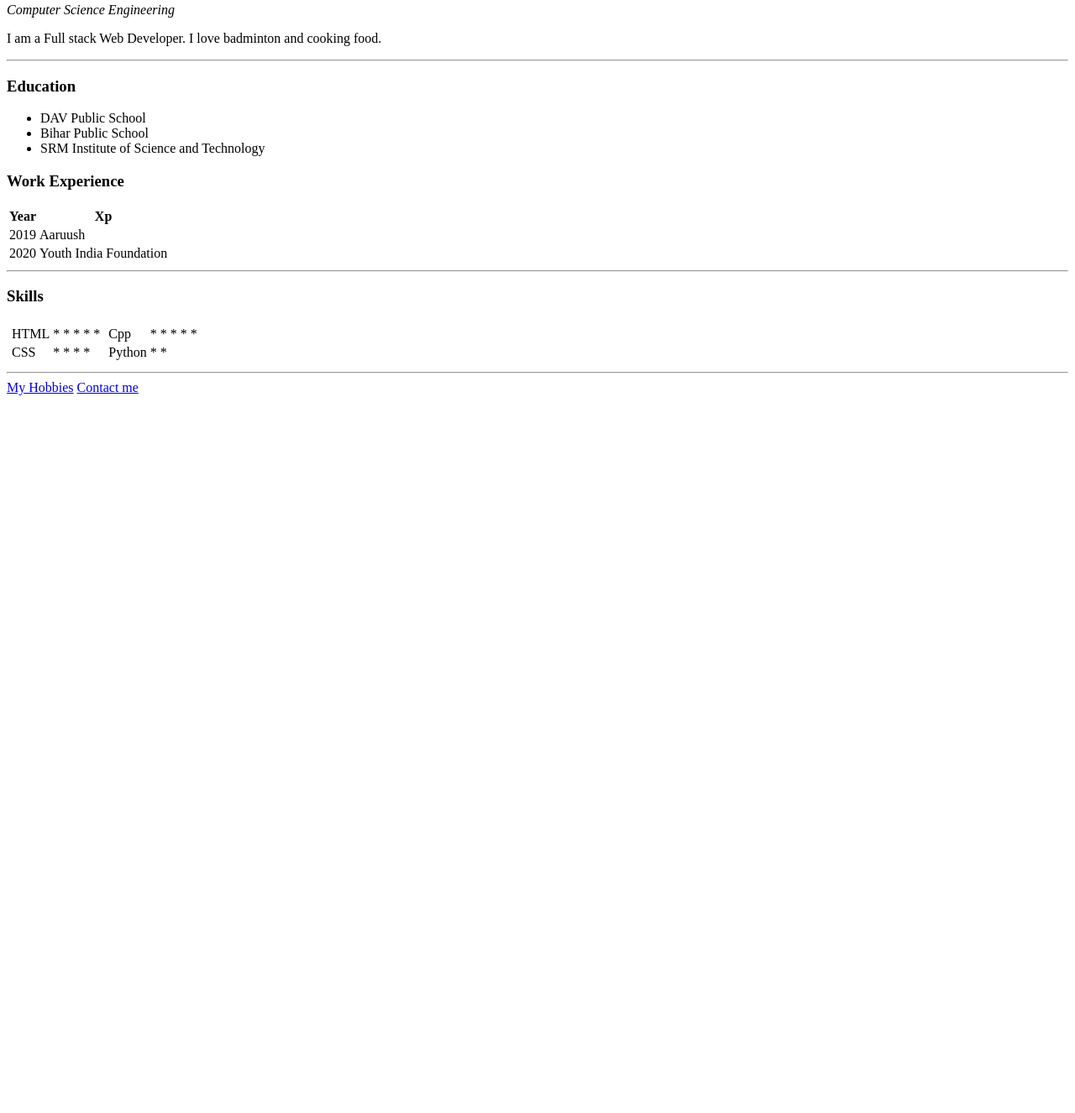
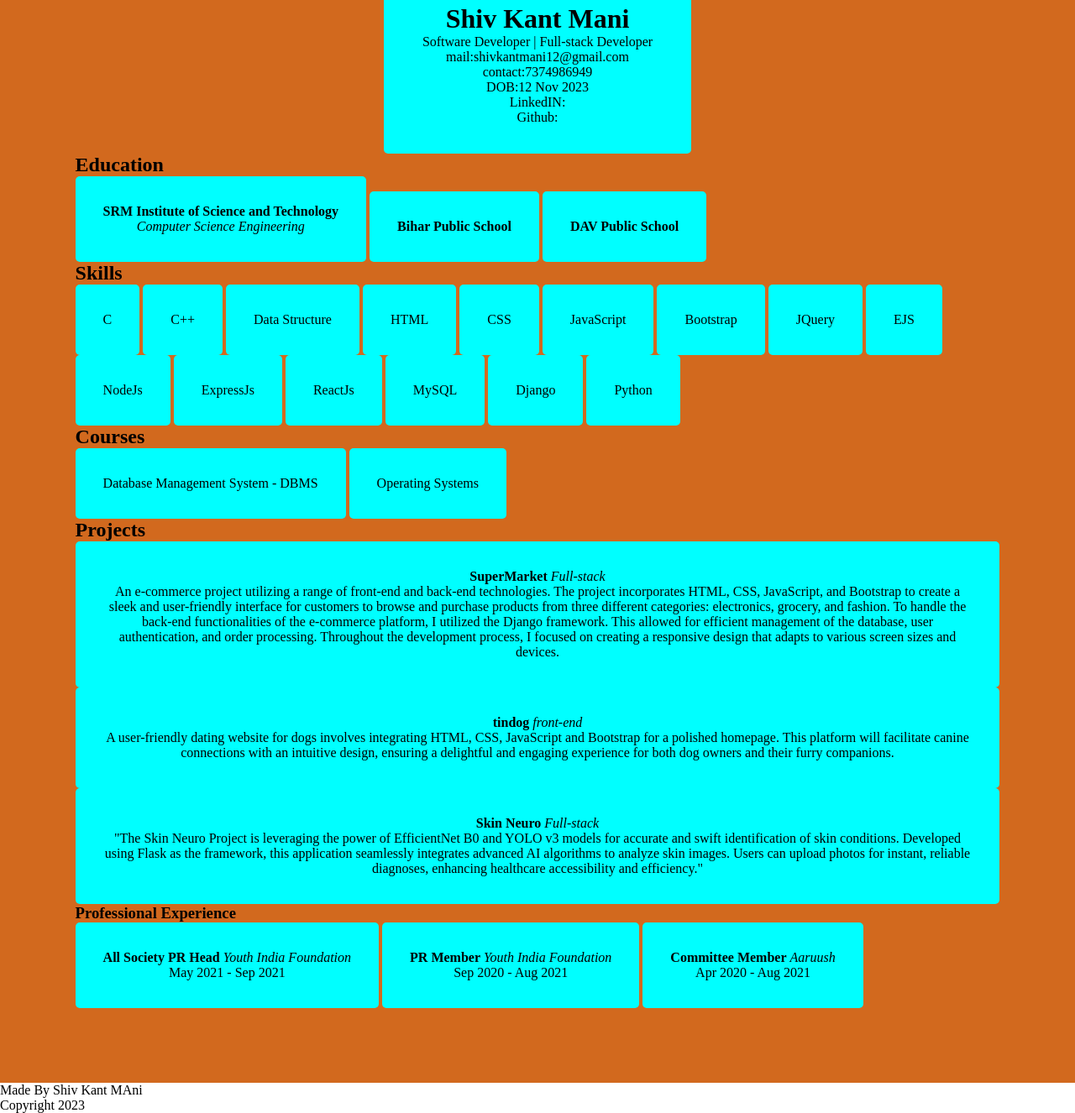
Before and after one commit to shiv-code/cv, a plain HTML site: page index.html in a window 1280 px wide. Shown: the part 273-1599 px from the top of the page at 84% size. Before the commit the page ends 800 px from the top, so only its background shows below. Drawn offline with Linux system fonts and the light colour scheme.

Commit message:
modify index.html and add style.css

```diff
--- a/index.html
+++ b/index.html
@@ -4,78 +4,146 @@
     <meta charset="UTF-8">
     <meta http-equiv="X-UA-Compatible" content="IE=edge">
     <meta name="viewport" content="width=device-width, initial-scale=1.0">
+    <link rel="stylesheet" href="style.css">
     <title>Shiv Kant Mani</title>
 </head>
 <body>
-    <img src="images/shivkant.png" alt="shiv-kant-mani_image" height="150" width="150">
-    <h1>Shiv Kant Mani</h1>
-    <p><a href="https://www.srmist.edu.in/"><strong>SRMIST</strong></a><em> student</em></p>
-    <p><em>Computer Science Engineering</em></p>
-    <p>I am a Full stack Web Developer. I love badminton and cooking food. </p>
-    <hr>
-    <h3>Education</h3>
-    <ul>
-        <li>DAV Public School</li>
-        <li>Bihar Public School</li>
-        <li>SRM Institute of Science and Technology</li>
-    </ul>
-    <h3>Work Experience</h3>
-    <table>
-        <thead>
-            <tr>
-                <th>Year</th>
-                <th>Xp</th>
-            </tr>
+<main>
+    <div id="profile">
+        <img src="images/shivkant.png" alt="shiv-kant-mani_image" height="150" width="150">
+        <h1>Shiv Kant Mani</h1>
+        <p>Software Developer | Full-stack Developer</p>
+        <p>mail:shivkantmani12@gmail.com</p>
+        <p>contact:7374986949</p>
+        <p>DOB:12 Nov 2023</p>
+        <p>LinkedIN:</p>
+        <p>Github:</p>
+    </div>
 
-        </thead>
-        <tbody>
-            <tr>
-                <td>2019</td>
-                <td>Aaruush</td>
-            </tr>
-            <tr>
-                <td>2020</td>
-                <td>Youth India Foundation</td>
-            </tr>
-        </tbody>
-    </table>
-    <hr>
-    <h3>Skills</h3>
 
-    <table>
-        <tr>
-            <td>
-                <table>
-                    <tbody>
-                        <tr>
-                            <td>HTML</td>
-                            <td>* * * * *</td>
-                        </tr>
-                        <tr>
-                            <td>CSS</td>
-                            <td>* * * *</td>
-                        </tr>
-                    </tbody>
-                </table>
-            </td>
-            <td>
-                <table>
-                    <tbody>
-                        <tr>
-                            <td>Cpp</td>
-                            <td>* * * * *</td>
-                        </tr>
-                        <tr>
-                            <td>Python</td>
-                            <td>* *</td>
-                        </tr>
-                    </tbody>
-                </table>
-            </td>
-        </tr>
-    </table>
-    <hr>
-    <a href="hobbies.html">My Hobbies</a>
-    <a href="contact.html">Contact me</a>
+
+    <div id="education">
+        <h2>Education</h2>
+        <div class="education">
+            <h4>SRM Institute of Science and Technology</h4>
+            <em>Computer Science Engineering</em>
+        </div>
+        <div class="education">
+            <h4>Bihar Public School</h4>
+        </div>
+        <div class="education">
+            <h4>DAV Public School</h4>
+        </div>
+    </div>
+
+
+
+    <div>
+        <!-- Skills -->
+        <h2>Skills</h2>
+        <ul>
+            <li>C</li>
+            <li>C++</li>
+            <li>Data Structure</li>
+            <li>HTML</li>
+            <li>CSS</li>
+            <li>JavaScript</li>
+            <li>Bootstrap</li>
+            <li>JQuery</li>
+            <li>EJS</li>
+            <li>NodeJs</li>
+            <li>ExpressJs</li>
+            <li>ReactJs</li>
+            <li>MySQL</li>
+            <li>Django</li>
+            <li>Python</li>
+        </ul>
+    </div>
+
+
+
+    <div>
+        <!-- Courses -->
+        <h2>Courses</h2>
+        <ul>
+            <li>Database Management System - DBMS</li>
+            <li>Operating Systems</li>
+        </ul>
+    </div>
+
+
+
+    <div>
+        <!-- Projects -->
+        <h2>Projects</h2>
+        <div class="project">
+            <strong>SuperMarket</strong>
+            <em>Full-stack</em>
+            <p>
+                An e-commerce project utilizing a range of front-end and back-end technologies. The project incorporates HTML, CSS,
+                JavaScript, and Bootstrap to create a sleek and user-friendly interface for customers to browse and purchase products
+                from three different categories: electronics, grocery, and fashion.
+                To handle the back-end functionalities of the e-commerce platform, I utilized the Django framework. This allowed for
+                efficient management of the database, user authentication, and order processing.
+                Throughout the development process, I focused on creating a responsive design that adapts to various screen sizes and
+                devices.
+            </p>
+        </div>
+
+        <div class="project">
+            <strong>tindog</strong>
+            <em>front-end</em>
+            <p>
+                A user-friendly dating website for dogs involves integrating HTML, CSS, JavaScript and Bootstrap for a polished
+                homepage. This platform will facilitate canine connections with an intuitive design, ensuring a delightful and engaging
+                experience for both dog owners and their furry companions.
+            </p>
+        </div>
+
+        <div class="project">
+            <strong>Skin Neuro</strong>
+            <em>Full-stack</em>
+            <p>
+                "The Skin Neuro Project is leveraging the power of EfficientNet B0 and YOLO v3 models for accurate and swift
+                identification of skin conditions. Developed using Flask as the framework, this application seamlessly integrates advanced
+                AI algorithms to analyze skin images. Users can upload photos for instant, reliable diagnoses, enhancing healthcare
+                accessibility and efficiency."
+            </p>
+        </div>
+    </div>
+
+
+
+    <div>
+        <h3>Professional Experience</h3>
+        <ul>
+            <li>
+                <strong>All Society PR Head</strong>
+                <em>Youth India Foundation</em>
+                <p>May 2021 - Sep 2021</p>
+            </li>
+            <li>
+                <strong>PR Member</strong>
+                <em>Youth India Foundation</em>
+                <p>Sep 2020 - Aug 2021</p>
+            </li>
+            <li>
+                <strong>Committee Member</strong>
+                <em>Aaruush</em>
+                <p>Apr 2020 - Aug 2021</p>
+            </li>
+        </ul>
+    </div>
+</main>
+
+
+    <!-- <a href="hobbies.html">My Hobbies</a>
+    <a href="contact.html">Contact me</a> -->
+
+<footer>
+    <p>Made By Shiv Kant MAni</p>
+    <p>Copyright 2023</p>
+</footer>
+
 </body>
 </html>
```
